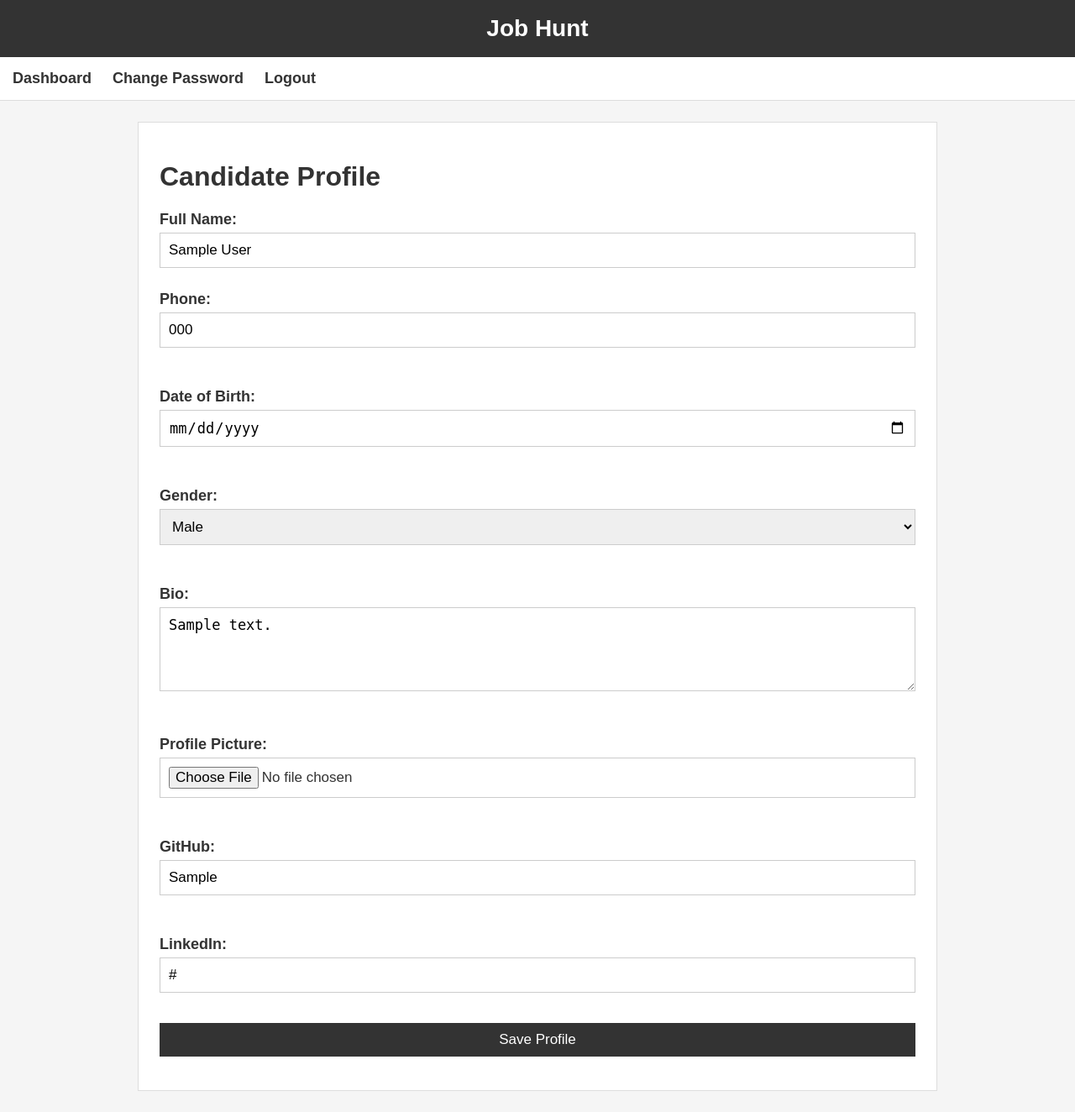
After one commit to ayushiwarke23/AI-Recruitment-Platform, a Django app: page /candidate_profile/ in a window 1280 px wide. The commit adds this page. Shown: the whole page at 84% size. Run offline with Django 5.2, Linux system fonts and the light colour scheme; a user stored in the database is signed in; tables that the repository leaves empty hold one stand-in row (values such as "Sample post").

Commit message:
Candidate Profile

```diff
--- a/jobapp/admin.py
+++ b/jobapp/admin.py
@@ -1,4 +1,5 @@
 from django.contrib import admin
-from .models import UserRole
+from .models import UserRole, CandidateProfile
 
-admin.site.register
+admin.site.register(UserRole)
+admin.site.register(CandidateProfile)
--- a/jobapp/models.py
+++ b/jobapp/models.py
@@ -8,3 +8,51 @@ class UserRole(models.Model):
 
     def __str__(self):
         return f"{self.user.username} - {self.role}"
+
+class CandidateProfile(models.Model):
+    GENDER_CHOICES = (
+        ("male", "Male"),
+        ("female", "Female"),
+        ("other", "Other"),
+        )
+    user = models.OneToOneField(User, on_delete=models.CASCADE)
+    full_name = models.CharField(max_length=100)
+    phone = models.CharField(max_length=15)
+    date_of_birth = models.DateField()
+    gender = models.CharField(max_length=10, choices=GENDER_CHOICES)
+    bio = models.TextField()
+    github = models.URLField(blank=True)
+    linkedin = models.URLField(blank=True)
+    profile_picture = models.ImageField(upload_to='profile_pictures/', blank=True, null=True)
+    created_at = models.DateTimeField(auto_now_add=True)
+    updated_at = models.DateTimeField(auto_now=True)
+
+    def __str__(self):
+        return self.full_name
+
+class Education(models.Model):
+    candidate = models.ForeignKey(
+        CandidateProfile,
+        on_delete=models.CASCADE,
+        related_name="educations"
+    )
+
+    college_name = models.CharField(max_length=200)
+
+    degree = models.CharField(max_length=100)
+
+    field_of_study = models.CharField(max_length=100)
+
+    start_year = models.PositiveIntegerField()
+
+    end_year = models.PositiveIntegerField()
+
+    grade = models.DecimalField(
+        max_digits=4,
+        decimal_places=2
+    )
+
+    currently_studying = models.BooleanField(default=False)
+
+    def __str__(self):
+        return f"{self.degree} - {self.college_name}"
--- /dev/null
+++ b/jobapp/templates/candidate_profile.html
@@ -0,0 +1,28 @@
+{% extends 'base.html' %}
+{% block content %}
+    <h1>Candidate Profile</h1>
+    <form method="post" enctype="multipart/form-data">
+        {% csrf_token %}
+        <label>Full Name:</label>
+        <input type="text" name="full_name" value="{{ profile.full_name|default:'' }}" required>
+        <label>Phone:</label>
+        <input type="text" name="phone" value="{{ profile.phone|default:'' }}" required><br><br>
+        <label>Date of Birth:</label>
+        <input type="date" name="date_of_birth" value="{{ profile.date_of_birth|default:'' }}" required><br><br>
+        <label>Gender:</label>
+        <select name="gender" required>
+            <option value="male">Male</option>
+            <option value="female">Female</option>
+            <option value="other">Other</option>
+        </select><br><br>
+        <label>Bio:</label>
+        <textarea name="bio">{{ profile.bio|default:'' }}</textarea><br><br>
+        <label>Profile Picture:</label>
+        <input type="file" name="profile_picture"><br><br>
+        <label>GitHub:</label>
+        <input type="url" name="github" value="{{ profile.github|default:'' }}"><br><br>
+        <label>LinkedIn:</label>
+        <input type="url" name="linkedin" value="{{ profile.linkedin|default:'' }}"><br><br>
+        <input type="submit" value="Save Profile">
+    </form>
+{% endblock %}
--- a/jobapp/views.py
+++ b/jobapp/views.py
@@ -4,9 +4,9 @@ from django.contrib.auth.models import User
 from django.contrib.auth import login, authenticate, logout
 from django.contrib.auth.password_validation import validate_password
 from django.core.exceptions import ValidationError
-from .models import UserRole
-
-from jobapp.models import UserRole
+from .models import Education, UserRole
+from django.contrib.auth.decorators import login_required
+from .forms import EducationForm
 
 def dashboard(request):
     if request.user.is_authenticated:
@@ -93,3 +93,106 @@ def change_password(request):
             return render(request, "change_password.html", {"msg": "Passwords do not match"})
     else:
         return render(request, "change_password.html")
+
+from .models import CandidateProfile
+@login_required
+def candidate_profile(request):
+
+    try:
+        profile = CandidateProfile.objects.get(user=request.user)
+
+    except CandidateProfile.DoesNotExist:
+        profile = None
+
+    if request.method == "POST":
+
+        if profile is None:
+
+            profile = CandidateProfile(
+                user=request.user
+            )
+
+        profile.full_name = request.POST.get("full_name")
+        profile.phone = request.POST.get("phone")
+        profile.date_of_birth = request.POST.get("date_of_birth")
+        profile.gender = request.POST.get("gender")
+        profile.bio = request.POST.get("bio")
+        profile.github = request.POST.get("github")
+        profile.linkedin = request.POST.get("linkedin")
+
+        if request.FILES.get("profile_picture"):
+            profile.profile_picture = request.FILES.get("profile_picture")
+
+        profile.save()
+        print("Profile Saved Successfully")
+        return redirect("view_candidate_profile")
+
+    return render(request, "candidate_profile.html",{"profile": profile }
+    )
+
+@login_required
+def view_candidate_profile(request):
+
+    try:
+        profile = CandidateProfile.objects.get(user=request.user)
+    except CandidateProfile.DoesNotExist:
+        return redirect("candidate_profile")
+
+    educations = Education.objects.filter(candidate=profile)
+
+    context = {
+        "profile": profile,
+        "educations": educations,
+    }
+
+    return render(
+        request,
+        "view_candidate_profile.html",
+        context,
+    )
+@login_required
+def add_education(request):
+
+    profile = CandidateProfile.objects.get(user=request.user)
+
+    if request.method == "POST":
+        form = EducationForm(request.POST)
+
+        if form.is_valid():
+            education = form.save(commit=False)
+            education.candidate = profile
+            education.save()
+
+            return redirect("view_candidate_profile")
+
+    else:
+        form = EducationForm()
+
+    educations = Education.objects.filter(candidate=profile)
+
+    context = {
+        "form": form,
+        "educations": educations,
+    }
+
+    return render(request, "add_education.html", context)
+
+@login_required
+def edit_education(request,id):
+    profile = CandidateProfile.objects.get(user=request.user)
+    education = Education.objects.get(id=id,candidate=profile)
+    if request.method == "POST":
+        form = EducationForm(request.POST, instance=education)
+        if form.is_valid():
+            form.save()
+            return redirect("view_candidate_profile")
+    else:
+        form = EducationForm(instance=education)
+    return render(request, "add_education.html", {"form": form})
+
+@login_required
+def delete_education(request,id):
+    profile = CandidateProfile.objects.get(user=request.user)
+    education = Education.objects.get(id=id,candidate=profile)
+    education.delete()
+    return redirect("view_candidate_profile")
--- a/jobhunt/settings.py
+++ b/jobhunt/settings.py
@@ -124,3 +124,5 @@ STATIC_URL = 'static/'
 # https://docs.djangoproject.com/en/5.2/ref/settings/#default-auto-field
 
 DEFAULT_AUTO_FIELD = 'django.db.models.BigAutoField'
+MEDIA_URL = '/media/'
+MEDIA_ROOT = BASE_DIR / 'media'
--- a/jobhunt/urls.py
+++ b/jobhunt/urls.py
@@ -14,9 +14,12 @@ Including another URLconf
     1. Import the include() function: from django.urls import include, path
     2. Add a URL to urlpatterns:  path('blog/', include('blog.urls'))
 """
+from django.conf import settings
+from django.conf.urls.static import static
 from django.contrib import admin
 from django.urls import path
-from jobapp.views import ulogin,usignup,ulogout,change_password,dashboard
+from jobapp import views
+from jobapp.views import add_education, ulogin,usignup,ulogout,change_password,dashboard, candidate_profile, view_candidate_profile, edit_education, delete_education
 
 urlpatterns = [
     path('admin/', admin.site.urls),
@@ -25,4 +28,11 @@ urlpatterns = [
     path("usignup/", usignup, name="usignup"),
     path("ulogout/", ulogout, name="ulogout"),
     path("change_password/", change_password, name="change_password"),
+    path("candidate_profile/", candidate_profile, name="candidate_profile"),
+    path("view_candidate_profile/",view_candidate_profile, name="view_candidate_profile"),
+    path("add_education/", add_education, name="add_education"),
+    path("edit_education/<int:id>/", edit_education, name="edit_education"),
+    path("delete_education/<int:id>/", delete_education, name="delete_education"),
 ]
+if settings.DEBUG:
+    urlpatterns += static(settings.MEDIA_URL, document_root=settings.MEDIA_ROOT)
--- a/templates/base.html
+++ b/templates/base.html
@@ -1,48 +1,144 @@
+<!DOCTYPE html>
 <html>
 <head>
     <title>Job Hunt</title>
+
     <style>
-            body {
+
+        body{
             font-family: Arial, sans-serif;
+            background: #f5f5f5;
             margin: 0;
-                padding: 0;
+            font-size: 18px;
+            color: #333;
         }
-            header {
-                background-color: #333;
-                color: #fff;
-                padding: 10px;
+
+        header{
+            background: #333;
+            color: white;
             text-align: center;
+            padding: 18px;
         }
-            nav {
-                background-color: #f2f2f2;
-                padding: 10px;
+
+        header h1{
+            margin: 0;
+            font-size: 28px;
         }
-            nav a {
-                margin-right: 10px;
+
+        nav{
+            background: white;
+            padding: 15px;
+            border-bottom: 1px solid #ddd;
+        }
+
+        nav a{
             text-decoration: none;
             color: #333;
+            margin-right: 20px;
+            font-weight: bold;
+            font-size: 18px;
         }
-            main {
-                padding: 20px;
+
+        nav a:hover{
+            text-decoration: underline;
         }
+
+        .container{
+            max-width: 900px;
+            margin: 25px auto;
+            background: white;
+            padding: 25px;
+            border: 1px solid #ddd;
+        }
+
+        h1{
+            font-size: 32px;
+        }
+
+        h2{
+            font-size: 28px;
+        }
+
+        h3{
+            font-size: 24px;
+        }
+
+        p{
+            font-size: 18px;
+            line-height: 1.6;
+        }
+
+        label{
+            display: block;
+            font-weight: bold;
+            font-size: 18px;
+            margin-top: 12px;
+            margin-bottom: 5px;
+        }
+
+        input,
+        textarea,
+        select{
+            width: 100%;
+            padding: 10px;
+            font-size: 17px;
+            border: 1px solid #ccc;
+            margin-bottom: 15px;
+            box-sizing: border-box;
+        }
+
+        textarea{
+            min-height: 100px;
+        }
+
+        button,
+        input[type="submit"]{
+            background: #333;
+            color: white;
+            border: none;
+            padding: 10px 20px;
+            font-size: 17px;
+            cursor: pointer;
+        }
+
+        button:hover,
+        input[type="submit"]:hover{
+            background: #555;
+        }
+
+        img{
+            max-width: 150px;
+            height: auto;
+        }
+
+        a{
+            color: #0066cc;
+        }
+
     </style>
 </head>
+
 <body>
+
     <header>
         <h1>Job Hunt</h1>
     </header>
-        <div class="nav">
+
+    <nav>
         {% if user.is_authenticated %}
             <a href="{% url 'dashboard' %}">Dashboard</a>
+            <a href="{% url 'change_password' %}">Change Password</a>
             <a href="{% url 'ulogout' %}">Logout</a>
-                <a href="{% url 'change_password' %}">Change Password</a>
         {% else %}
             <a href="{% url 'ulogin' %}">Login</a>
             <a href="{% url 'usignup' %}">Signup</a>
         {% endif %}
+    </nav>
 
-            {%block content%}
+    <div class="container">
+        {% block content %}
         {% endblock %}
     </div>
+
 </body>
 </html>
```
Also changed, not shown: jobapp/forms.py (added, +17 -0 lines), jobapp/templates/add_education.html (added, +62 -0 lines), jobapp/templates/dashboard.html (+10 -0 lines), jobapp/templates/view_candidate_profile.html (added, +65 -0 lines), jobapp/migrations/0002_candidateprofile.py (added), jobapp/migrations/0003_education.py (added). Lines whose indentation alone changed are shown as unchanged.
